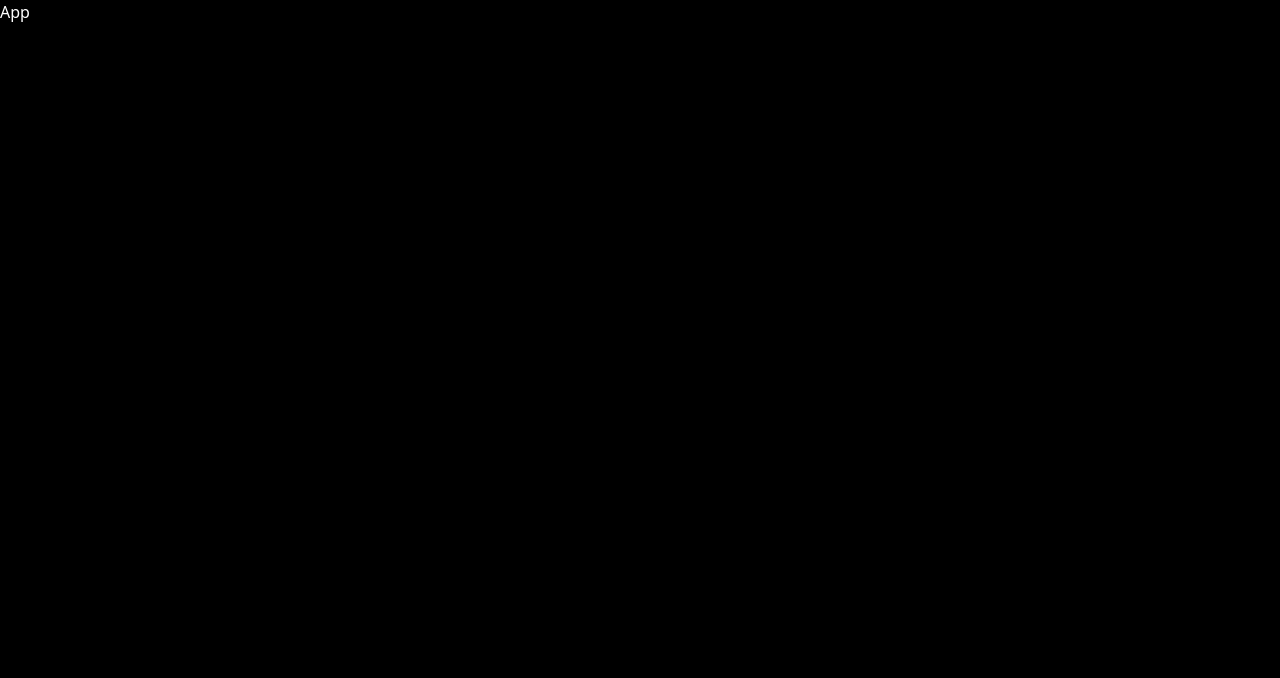
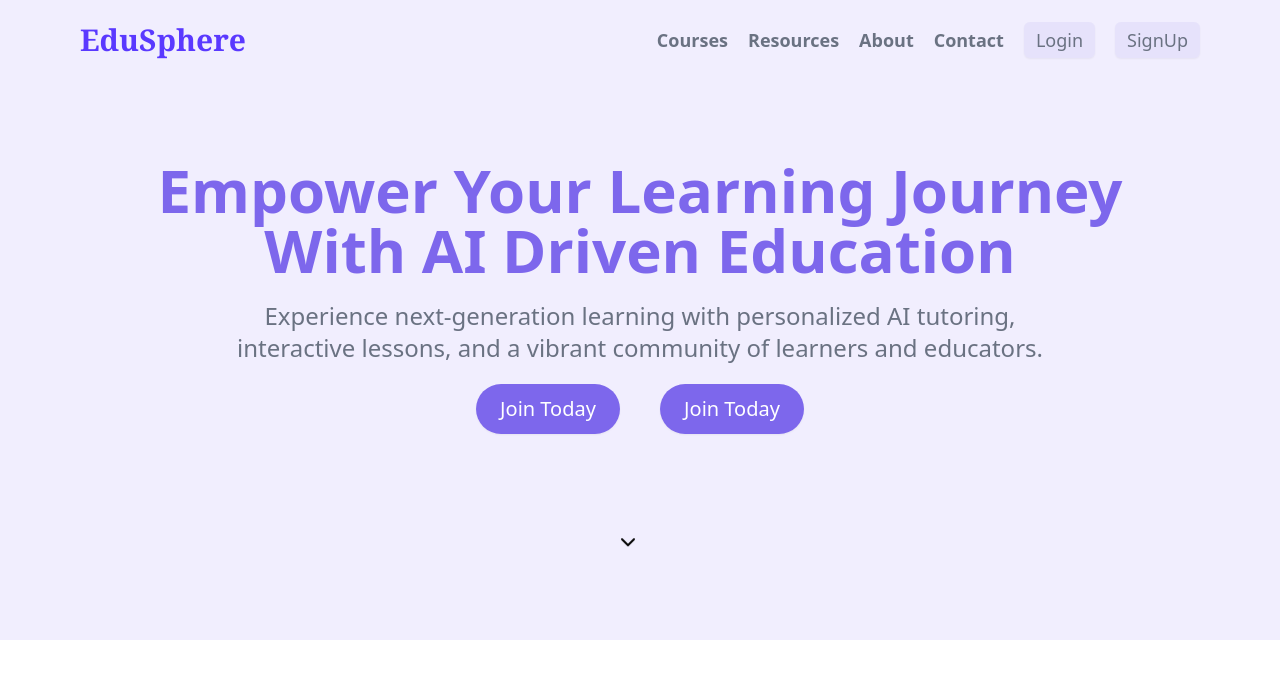
Before and after one commit to avidhanorkar/LMS, a React (Vite) app in the folder frontend/: page / in a window 1280 px wide. Shown: the top 678 px of the page. Built offline with nearby package versions, Linux system fonts and the light colour scheme.

Commit message:
Add landing page components: implement Navbar, Hero, and Footer; update App structure

```diff
--- a/frontend/package.json
+++ b/frontend/package.json
@@ -10,12 +10,14 @@
     "preview": "vite preview"
   },
   "dependencies": {
+    "@radix-ui/react-slot": "^1.1.2",
     "@tailwindcss/vite": "^4.0.15",
     "class-variance-authority": "^0.7.1",
     "clsx": "^2.1.1",
     "lucide-react": "^0.483.0",
     "react": "^19.0.0",
     "react-dom": "^19.0.0",
+    "react-router-dom": "^7.4.1",
     "tailwind-merge": "^3.0.2",
     "tailwindcss": "^4.0.15",
     "tw-animate-css": "^1.2.4"
--- a/frontend/src/App.jsx
+++ b/frontend/src/App.jsx
@@ -1,8 +1,13 @@
 import React from 'react'
+import Navbar from './components/Common/Navbar'
+import LandingPage from './pages/LandingPage'
 
 const App = () => {
   return (
-    <div className='bg-black h-screen w-screen text-white'>App</div>
+    <>
+      <Navbar />
+      <LandingPage />
+    </>
   )
 }
 
--- /dev/null
+++ b/frontend/src/components/Common/Navbar.jsx
@@ -0,0 +1,36 @@
+import React, { useEffect, useState } from 'react'
+import { Button } from '../ui/button';
+
+const Navbar = () => {
+    const [scrolled, setScrolled] = useState(false);
+
+    const handleScroll = () => {
+        if (window.scrollY > 200 && !scrolled) {
+            setScrolled(true);
+        } else if (window.scrollY <= 200 && scrolled) {
+            setScrolled(false);
+        }
+    };
+
+    useEffect(() => {
+        window.addEventListener("scroll", handleScroll);
+        return () => window.removeEventListener("scroll", handleScroll);
+    }, [scrolled]);
+
+    return (
+        <header className={`fixed w-screen top-0 h-20 bg-[#f1eefe] flex justify-between items-center px-20 ${scrolled ? 'bg-[#f1feefe]/10 backdrop-blur-lg shadow-lg' : 'bg-transparent'
+            }`}>
+            <p className='text-3xl font-semibold text-[#5a39ff] font-serif'>EduSphere</p>
+            <div className=' flex flex-row gap-5 items-center'>
+                <p className='cursor-pointer text-[18px] font-semibold text-gray-500'>Courses</p>
+                <p className='cursor-pointer text-[18px] font-semibold text-gray-500'>Resources</p>
+                <p className='cursor-pointer text-[18px] font-semibold text-gray-500'>About</p>
+                <p className='cursor-pointer text-[18px] font-semibold text-gray-500'>Contact</p>
+                <Button className="bg-[#e6e2fb] cursor-pointer text-gray-500 text-[18px] px-3 py-2 hover:bg-[#7d67ec] hover:text-white hover:px-4 hover:">Login</Button>
+                <Button className="bg-[#e6e2fb] cursor-pointer text-gray-500 text-[18px] px-3 py-2 hover:bg-[#7d67ec] hover:text-white hover:px-4 hover:">SignUp</Button>
+            </div>
+        </header>
+    )
+}
+
+export default Navbar
--- /dev/null
+++ b/frontend/src/components/LandingPage/Hero.jsx
@@ -0,0 +1,27 @@
+import React from 'react'
+import { Button } from '../ui/button'
+
+const Hero = () => {
+    return (
+        <section className='relative min-h-[80vh] pt-20'>
+
+            <div className='w-full flex flex-col items-center justify-center mt-20 gap-5'>
+                <p className="text-6xl font-bold text-center text-[#7d67ec]">
+                    Empower Your Learning Journey <br /> With AI Driven Education
+                </p>
+                <p className='text-gray-500 text-center text-2xl'>Experience next-generation learning  with personalized AI tutoring,<br /> interactive lessons, and a vibrant community of learners and educators.</p>
+                <div className='flex flex-row gap-10'>
+                    <Button className="bg-[#7d67ec] text-xl h-[50px] rounded-full text-white w-36">Join Today</Button>
+                    <Button className="bg-[#7d67ec] text-xl h-[50px] rounded-full text-white w-36">Join Today</Button>
+                </div>
+
+                <div className='pt-20 transform -translate-x-1/2 animate-bounce duration-1000'>
+                    <svg xmlns="http://www.w3.org/2000/svg" width="24" height="24" viewBox="0 0 24 24" fill="none" stroke="currentColor" stroke-width="2" stroke-linecap="round" stroke-linejoin="round" class="lucide lucide-chevron-down-icon lucide-chevron-down"><path d="m6 9 6 6 6-6" /></svg>
+                </div>
+            </div>
+
+        </section>
+    )
+}
+
+export default Hero
--- /dev/null
+++ b/frontend/src/components/ui/button.jsx
@@ -0,0 +1,55 @@
+import * as React from "react"
+import { Slot } from "@radix-ui/react-slot"
+import { cva } from "class-variance-authority";
+
+import { cn } from "@/lib/utils"
+
+const buttonVariants = cva(
+  "inline-flex items-center justify-center gap-2 whitespace-nowrap rounded-md text-sm font-medium transition-all disabled:pointer-events-none disabled:opacity-50 [&_svg]:pointer-events-none [&_svg:not([class*='size-'])]:size-4 shrink-0 [&_svg]:shrink-0 outline-none focus-visible:border-ring focus-visible:ring-ring/50 focus-visible:ring-[3px] aria-invalid:ring-destructive/20 dark:aria-invalid:ring-destructive/40 aria-invalid:border-destructive",
+  {
+    variants: {
+      variant: {
+        default:
+          "bg-primary text-primary-foreground shadow-xs hover:bg-primary/90",
+        destructive:
+          "bg-destructive text-white shadow-xs hover:bg-destructive/90 focus-visible:ring-destructive/20 dark:focus-visible:ring-destructive/40 dark:bg-destructive/60",
+        outline:
+          "border bg-background shadow-xs hover:bg-accent hover:text-accent-foreground dark:bg-input/30 dark:border-input dark:hover:bg-input/50",
+        secondary:
+          "bg-secondary text-secondary-foreground shadow-xs hover:bg-secondary/80",
+        ghost:
+          "hover:bg-accent hover:text-accent-foreground dark:hover:bg-accent/50",
+        link: "text-primary underline-offset-4 hover:underline",
+      },
+      size: {
+        default: "h-9 px-4 py-2 has-[>svg]:px-3",
+        sm: "h-8 rounded-md gap-1.5 px-3 has-[>svg]:px-2.5",
+        lg: "h-10 rounded-md px-6 has-[>svg]:px-4",
+        icon: "size-9",
+      },
+    },
+    defaultVariants: {
+      variant: "default",
+      size: "default",
+    },
+  }
+)
+
+function Button({
+  className,
+  variant,
+  size,
+  asChild = false,
+  ...props
+}) {
+  const Comp = asChild ? Slot : "button"
+
+  return (
+    <Comp
+      data-slot="button"
+      className={cn(buttonVariants({ variant, size, className }))}
+      {...props} />
+  );
+}
+
+export { Button, buttonVariants }
--- a/frontend/src/index.css
+++ b/frontend/src/index.css
@@ -1,120 +1,7 @@
 @import "tailwindcss";
 @import "tw-animate-css";
 
-@custom-variant dark (&:is(.dark *));
 
-:root {
-  --radius: 0.625rem;
-  --background: oklch(1 0 0);
-  --foreground: oklch(0.145 0 0);
-  --card: oklch(1 0 0);
-  --card-foreground: oklch(0.145 0 0);
-  --popover: oklch(1 0 0);
-  --popover-foreground: oklch(0.145 0 0);
-  --primary: oklch(0.205 0 0);
-  --primary-foreground: oklch(0.985 0 0);
-  --secondary: oklch(0.97 0 0);
-  --secondary-foreground: oklch(0.205 0 0);
-  --muted: oklch(0.97 0 0);
-  --muted-foreground: oklch(0.556 0 0);
-  --accent: oklch(0.97 0 0);
-  --accent-foreground: oklch(0.205 0 0);
-  --destructive: oklch(0.577 0.245 27.325);
-  --border: oklch(0.922 0 0);
-  --input: oklch(0.922 0 0);
-  --ring: oklch(0.708 0 0);
-  --chart-1: oklch(0.646 0.222 41.116);
-  --chart-2: oklch(0.6 0.118 184.704);
-  --chart-3: oklch(0.398 0.07 227.392);
-  --chart-4: oklch(0.828 0.189 84.429);
-  --chart-5: oklch(0.769 0.188 70.08);
-  --sidebar: oklch(0.985 0 0);
-  --sidebar-foreground: oklch(0.145 0 0);
-  --sidebar-primary: oklch(0.205 0 0);
-  --sidebar-primary-foreground: oklch(0.985 0 0);
-  --sidebar-accent: oklch(0.97 0 0);
-  --sidebar-accent-foreground: oklch(0.205 0 0);
-  --sidebar-border: oklch(0.922 0 0);
-  --sidebar-ring: oklch(0.708 0 0);
+::-webkit-scrollbar {
+  display: none;
 }
-
-.dark {
-  --background: oklch(0.145 0 0);
-  --foreground: oklch(0.985 0 0);
-  --card: oklch(0.205 0 0);
-  --card-foreground: oklch(0.985 0 0);
-  --popover: oklch(0.205 0 0);
-  --popover-foreground: oklch(0.985 0 0);
-  --primary: oklch(0.922 0 0);
-  --primary-foreground: oklch(0.205 0 0);
-  --secondary: oklch(0.269 0 0);
-  --secondary-foreground: oklch(0.985 0 0);
-  --muted: oklch(0.269 0 0);
-  --muted-foreground: oklch(0.708 0 0);
-  --accent: oklch(0.269 0 0);
-  --accent-foreground: oklch(0.985 0 0);
-  --destructive: oklch(0.704 0.191 22.216);
-  --border: oklch(1 0 0 / 10%);
-  --input: oklch(1 0 0 / 15%);
-  --ring: oklch(0.556 0 0);
-  --chart-1: oklch(0.488 0.243 264.376);
-  --chart-2: oklch(0.696 0.17 162.48);
-  --chart-3: oklch(0.769 0.188 70.08);
-  --chart-4: oklch(0.627 0.265 303.9);
-  --chart-5: oklch(0.645 0.246 16.439);
-  --sidebar: oklch(0.205 0 0);
-  --sidebar-foreground: oklch(0.985 0 0);
-  --sidebar-primary: oklch(0.488 0.243 264.376);
-  --sidebar-primary-foreground: oklch(0.985 0 0);
-  --sidebar-accent: oklch(0.269 0 0);
-  --sidebar-accent-foreground: oklch(0.985 0 0);
-  --sidebar-border: oklch(1 0 0 / 10%);
-  --sidebar-ring: oklch(0.556 0 0);
-}
-
-@theme inline {
-  --radius-sm: calc(var(--radius) - 4px);
-  --radius-md: calc(var(--radius) - 2px);
-  --radius-lg: var(--radius);
-  --radius-xl: calc(var(--radius) + 4px);
-  --color-background: var(--background);
-  --color-foreground: var(--foreground);
-  --color-card: var(--card);
-  --color-card-foreground: var(--card-foreground);
-  --color-popover: var(--popover);
-  --color-popover-foreground: var(--popover-foreground);
-  --color-primary: var(--primary);
-  --color-primary-foreground: var(--primary-foreground);
-  --color-secondary: var(--secondary);
-  --color-secondary-foreground: var(--secondary-foreground);
-  --color-muted: var(--muted);
-  --color-muted-foreground: var(--muted-foreground);
-  --color-accent: var(--accent);
-  --color-accent-foreground: var(--accent-foreground);
-  --color-destructive: var(--destructive);
-  --color-border: var(--border);
-  --color-input: var(--input);
-  --color-ring: var(--ring);
-  --color-chart-1: var(--chart-1);
-  --color-chart-2: var(--chart-2);
-  --color-chart-3: var(--chart-3);
-  --color-chart-4: var(--chart-4);
-  --color-chart-5: var(--chart-5);
-  --color-sidebar: var(--sidebar);
-  --color-sidebar-foreground: var(--sidebar-foreground);
-  --color-sidebar-primary: var(--sidebar-primary);
-  --color-sidebar-primary-foreground: var(--sidebar-primary-foreground);
-  --color-sidebar-accent: var(--sidebar-accent);
-  --color-sidebar-accent-foreground: var(--sidebar-accent-foreground);
-  --color-sidebar-border: var(--sidebar-border);
-  --color-sidebar-ring: var(--sidebar-ring);
-}
-
-@layer base {
-  * {
-    @apply border-border outline-ring/50;
-  }
-  body {
-    @apply bg-background text-foreground;
-  }
-}
--- /dev/null
+++ b/frontend/src/pages/LandingPage.jsx
@@ -0,0 +1,12 @@
+import Hero from '@/components/LandingPage/Hero'
+import React from 'react'
+
+const LandingPage = () => {
+  return (
+    <div className='bg-[#f1eefe]'>
+        <Hero />
+    </div>
+  )
+}
+
+export default LandingPage
```
Also changed, not shown: frontend/src/components/Common/Footer.jsx (added), frontend/src/components/LandingPage/CTA.jsx (added), frontend/src/components/LandingPage/Features.jsx (added), frontend/src/components/LandingPage/Testimonials.jsx (added), 1 other file (tests, documents, lock files or other folders).
